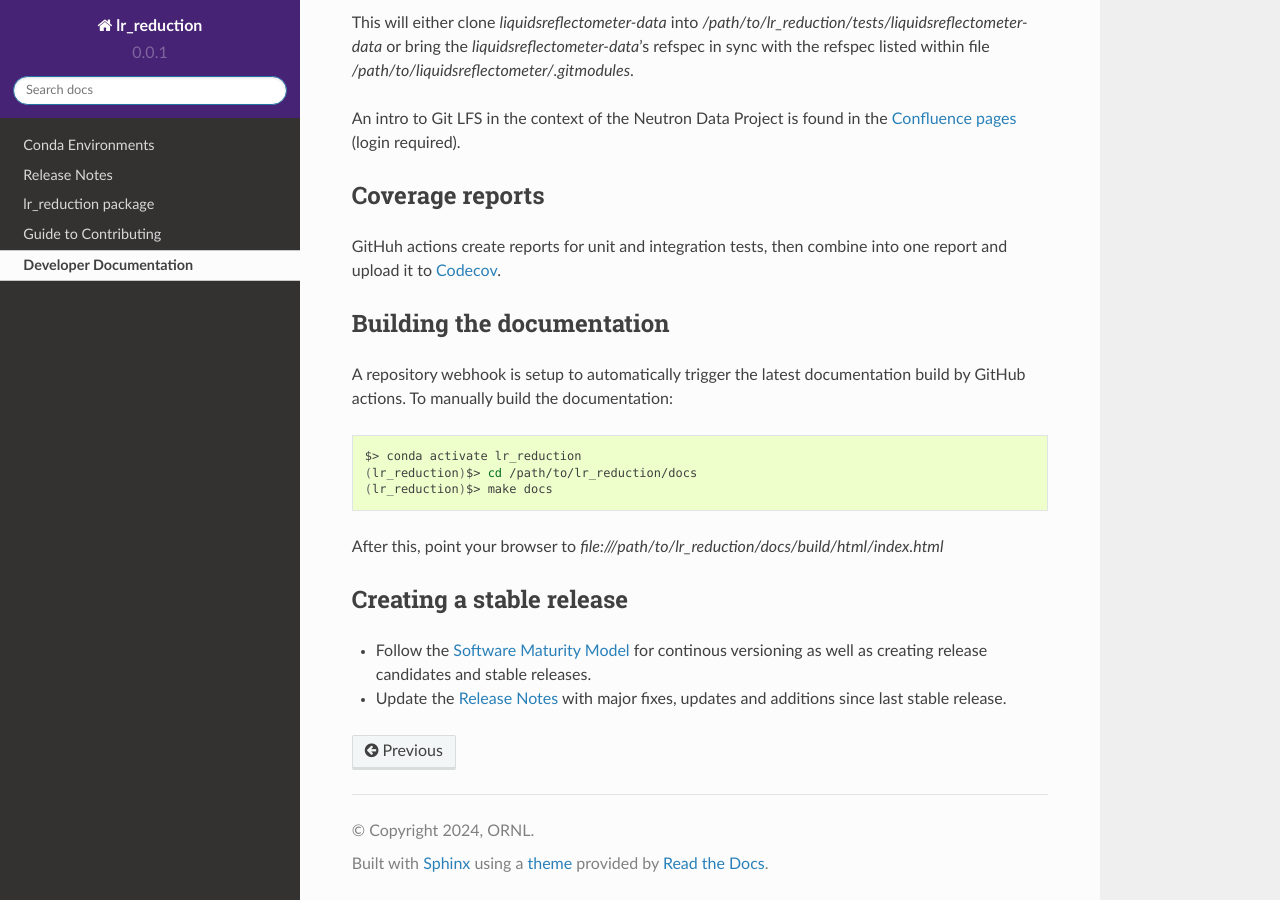
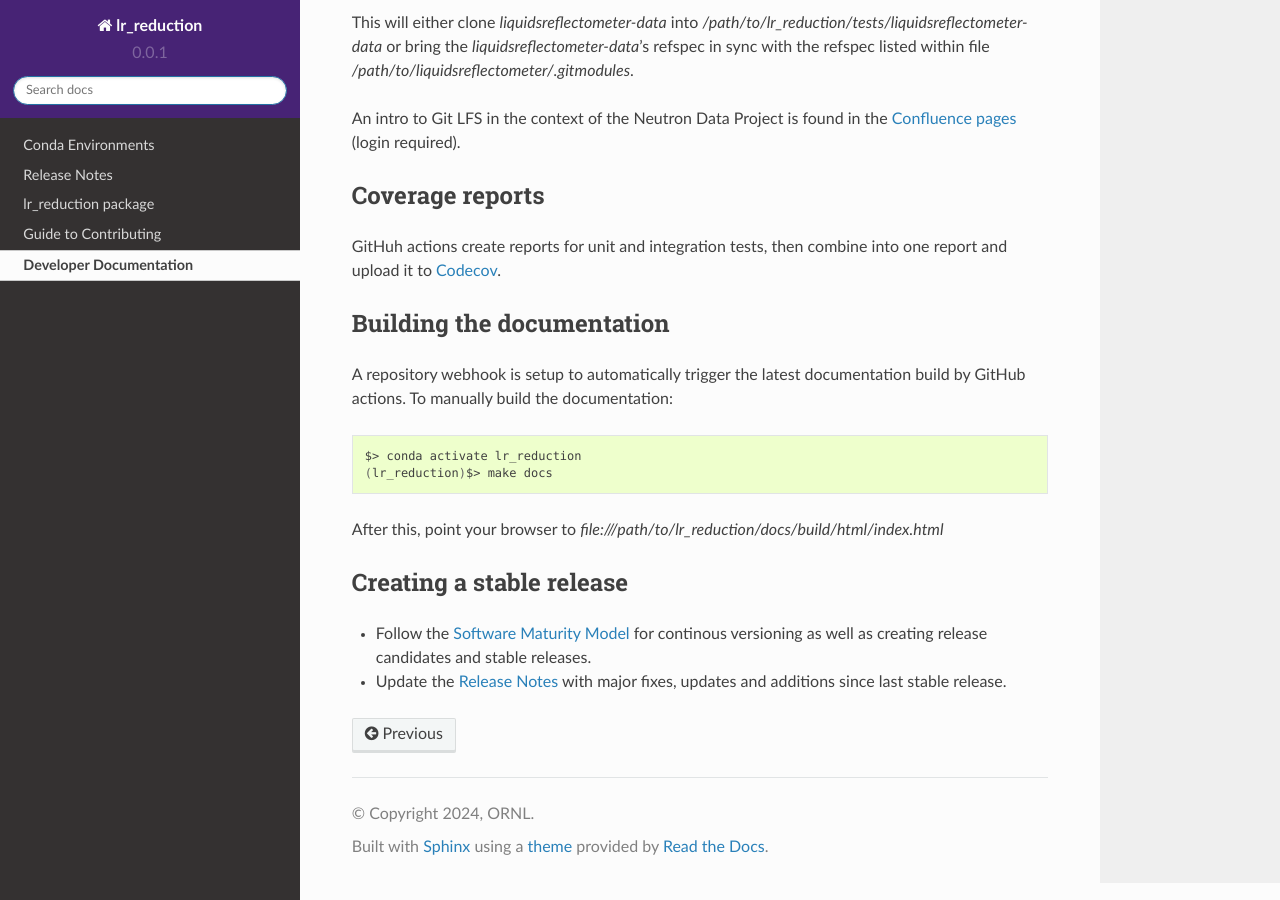
Before and after one commit to neutrons/LiquidsReflectometer, a Sphinx documentation site: the page built from docs/source/developer/developer.rst, in a window 1280 px wide and 900 px high, scrolled down 1757 px. Built offline with Sphinx 7.4.7 and the Read the Docs theme 2.0.0, drawn with Linux system fonts in a browser that asks for light colours; the version number is read from the project's files by our own code.

Commit message:
state how to build the docs
Signed-off-by: Jose Borreguero <borreguero@gmail.com>

```diff
--- a/docs/source/developer/developer.rst
+++ b/docs/source/developer/developer.rst
@@ -96,7 +96,6 @@ To manually build the documentation:
 .. code-block:: bash
 
    $> conda activate lr_reduction
-   (lr_reduction)$> cd /path/to/lr_reduction/docs
    (lr_reduction)$> make docs
 
 After this, point your browser to
```
